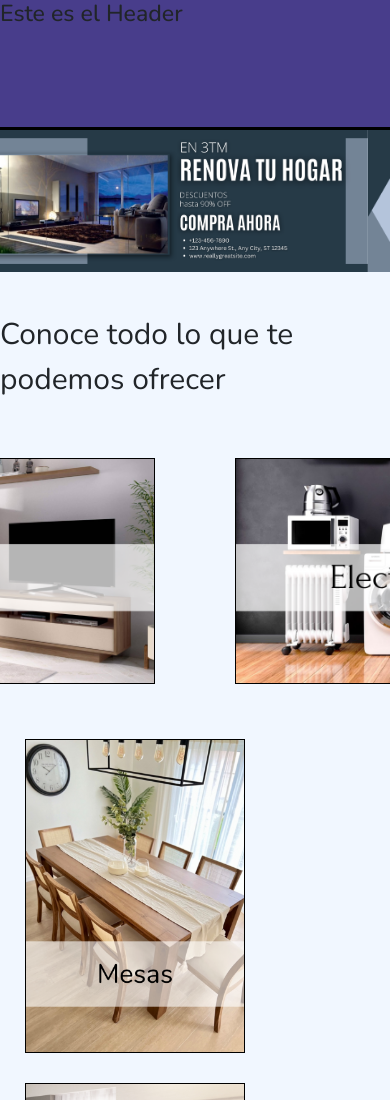
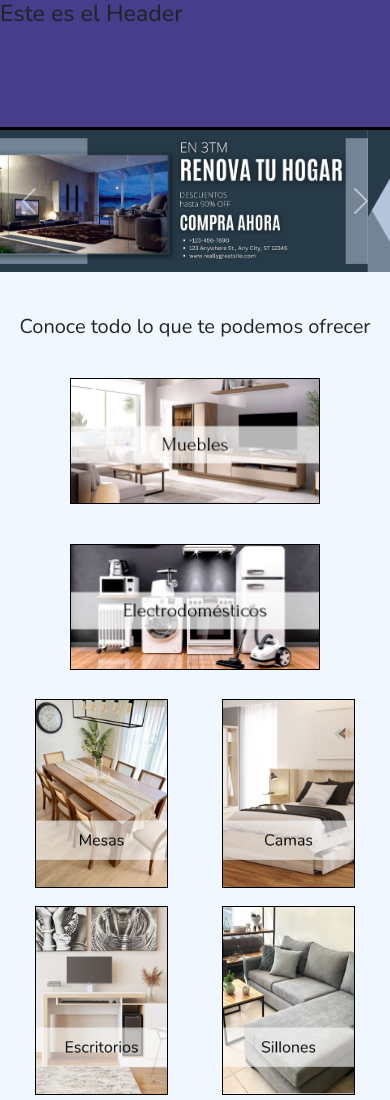
Before and after one commit to tomimirad/sprin2, a plain HTML site: page views/home.html in a window 390 px wide. Shown: the top 1100 px of the page. Drawn offline with nearby package versions, Linux system fonts and the light colour scheme.

Commit message:
aplicando media queries en home pt1

```diff
--- a/public/css/homestyle.css
+++ b/public/css/homestyle.css
@@ -54,6 +54,12 @@ body{
     width: 220px;
     margin: 15px 25px;
     border: 1px solid black;
+}
+
+.subC{
+    display: flex;
+    flex-wrap: wrap;
+    justify-content: center;
 }
 
 .produc-recom{
@@ -140,9 +146,40 @@ body{
 }
 
 .sponsors img{
-    animation: sponsorsMov 50s infinite;
+    animation: sponsorsMov 30s infinite;
 }
 
 @keyframes sponsorsMov{
     50% { transform: translateX(-1350px);}
 }
+
+@media (max-width: 1024px) {
+    .categorias-master{
+        flex-direction: column;
+        align-items: center;
+    }
+    .subC{
+        display: flex;
+        flex-flow: row wrap;
+        justify-content: center;
+    }
+    .categorias-master img{
+        width: 420px;
+        margin: 20px
+    }
+}
+
+@media (max-width: 560px) {
+    .titulo{
+        font-size: 20px;
+        text-align: center;
+    }
+    .categorias-master img{
+        width: 250px;
+        margin: 20px;
+    }
+    .subcategorias img {
+        width: 133px;
+        margin: 9px 27px;
+    }
+}
--- a/views/home.html
+++ b/views/home.html
@@ -29,6 +29,14 @@
                 <img src="../public/images/3.png" class="d-block w-100" alt="...">
             </div>
         </div>
+        <button class="carousel-control-prev" type="button" data-bs-target="#carouselExampleControls" data-bs-slide="prev">
+            <span class="carousel-control-prev-icon" aria-hidden="true"></span>
+            <span class="visually-hidden">Previous</span>
+        </button>
+        <button class="carousel-control-next" type="button" data-bs-target="#carouselExampleControls" data-bs-slide="next">
+            <span class="carousel-control-next-icon" aria-hidden="true"></span>
+            <span class="visually-hidden">Next</span>
+        </button>
     </div>
     <div class="categorias">
         <div class="encabezado">
@@ -43,13 +51,13 @@
             </div>
         </div>
         <div class="subcategorias">
-                <div class="sub-muebles">
+                <div class="sub-muebles subC">
                     <a href="#"><img src="../public/images/Mesas.png" alt="Mesas"></a>
                     <a href="#"><img src="../public/images/Camas.png" alt="Camas"></a>
                     <a href="#"><img src="../public/images/Escritorios.png" alt="Escritorios"></a>
                     <a href="#"><img src="../public/images/Sillones.png" alt="Sillones"></a>
                 </div>
-                <div class="sub-electros">
+                <div class="sub-electros subC">
                     <a href="#"><img src="../public/images/Microondas.png" alt="Microondas"></a>
                     <a href="#"><img src="../public/images/Televisores.png" alt="Televisores"></a>
                     <a href="#"><img src="../public/images/Lavarropas.png" alt="Lavarropas"></a>
```
